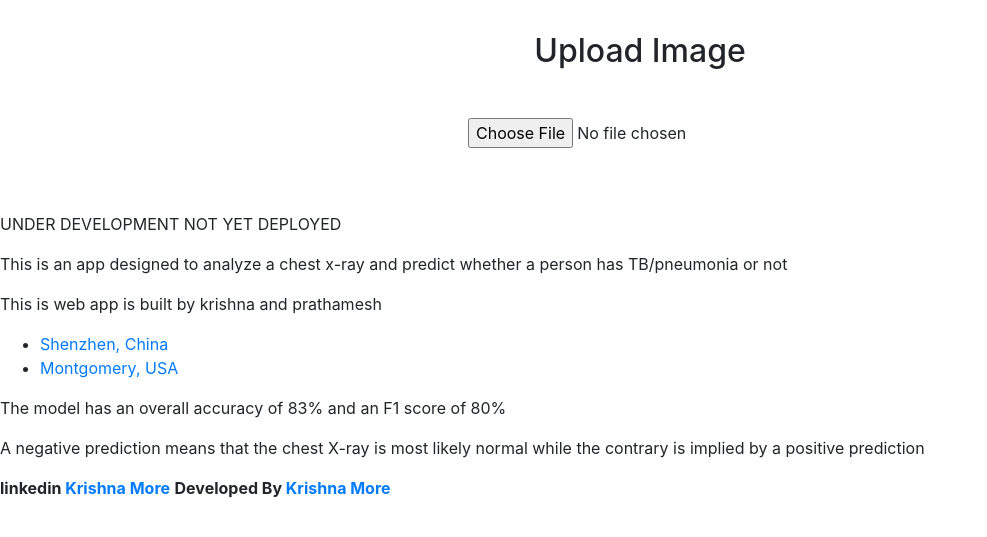
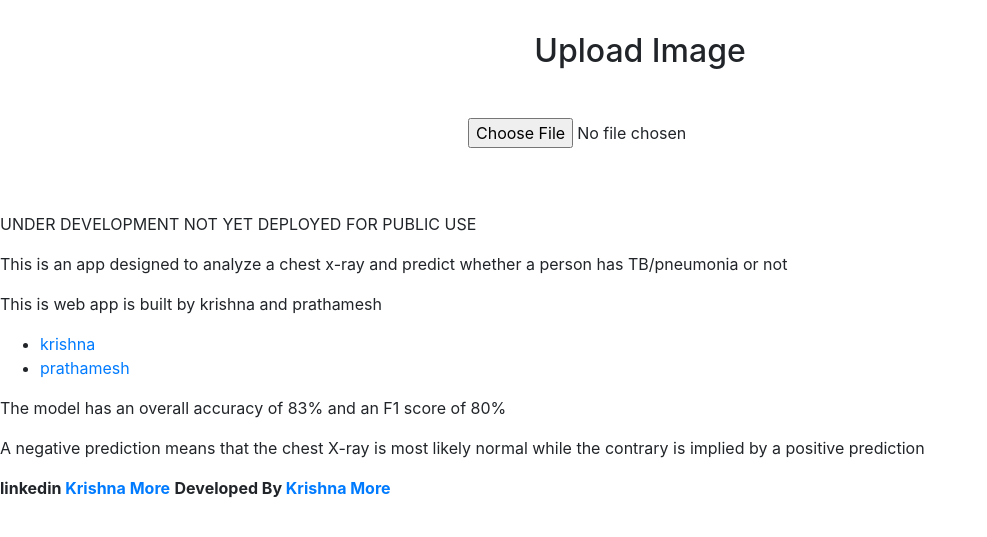
Before and after one commit to sb033/Pneumonia-Detection-Web-App, a Flask app: page / in a window 1280 px wide. Shown: the part 56-593 px from the top of the page, without its empty margins (0-987 px from the left). Run offline with Flask 2, Linux system fonts and the light colour scheme; some libraries are stand-ins or nearby versions.

Commit message:
Update base.html

```diff
--- a/templates/base.html
+++ b/templates/base.html
@@ -25,13 +25,13 @@
 
 <footer>
     <div class="foot">
-    <p>UNDER DEVELOPMENT NOT YET DEPLOYED</p>
+    <p>UNDER DEVELOPMENT NOT YET DEPLOYED FOR PUBLIC USE</p>
     <p>This is an app designed to analyze a chest x-ray and predict whether a person has TB/pneumonia or not</p>
     <p>This is web app is built by krishna and prathamesh</p>
 
     <ul>
-        <li><a href="https://lhncbc.nlm.nih.gov/publication/pub9931">Shenzhen, China</a></li>
-        <li><a href="https://lhncbc.nlm.nih.gov/publication/pub9931">Montgomery, USA</a></li>
+        <li><a href="https://lhncbc.nlm.nih.gov/publication/pub9931">krishna</a></li>
+        <li><a href="https://lhncbc.nlm.nih.gov/publication/pub9931">prathamesh</a></li>
     </ul>
     <p>The model has an overall accuracy of 83% and an F1 score of 80%</p>
     <p>A negative prediction means that the chest X-ray is most likely normal while the contrary is implied by a positive prediction</p>
```
